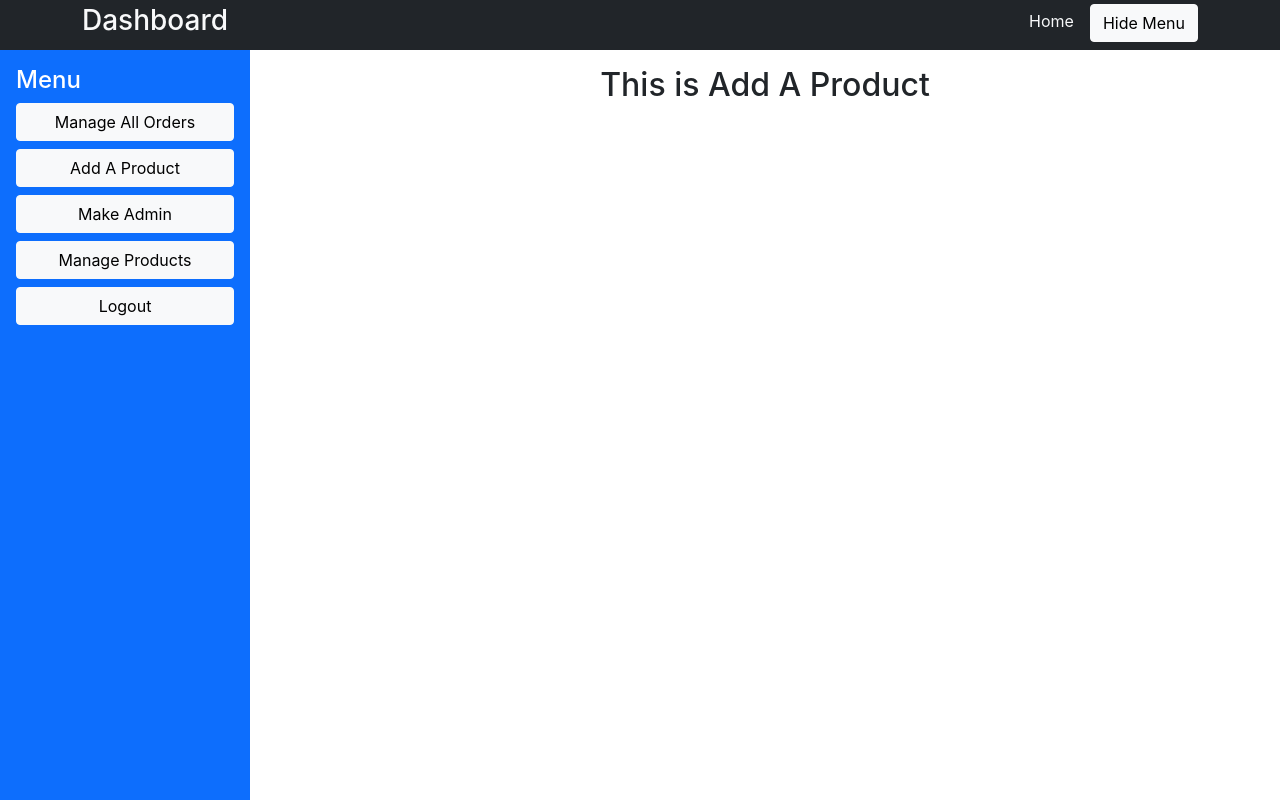
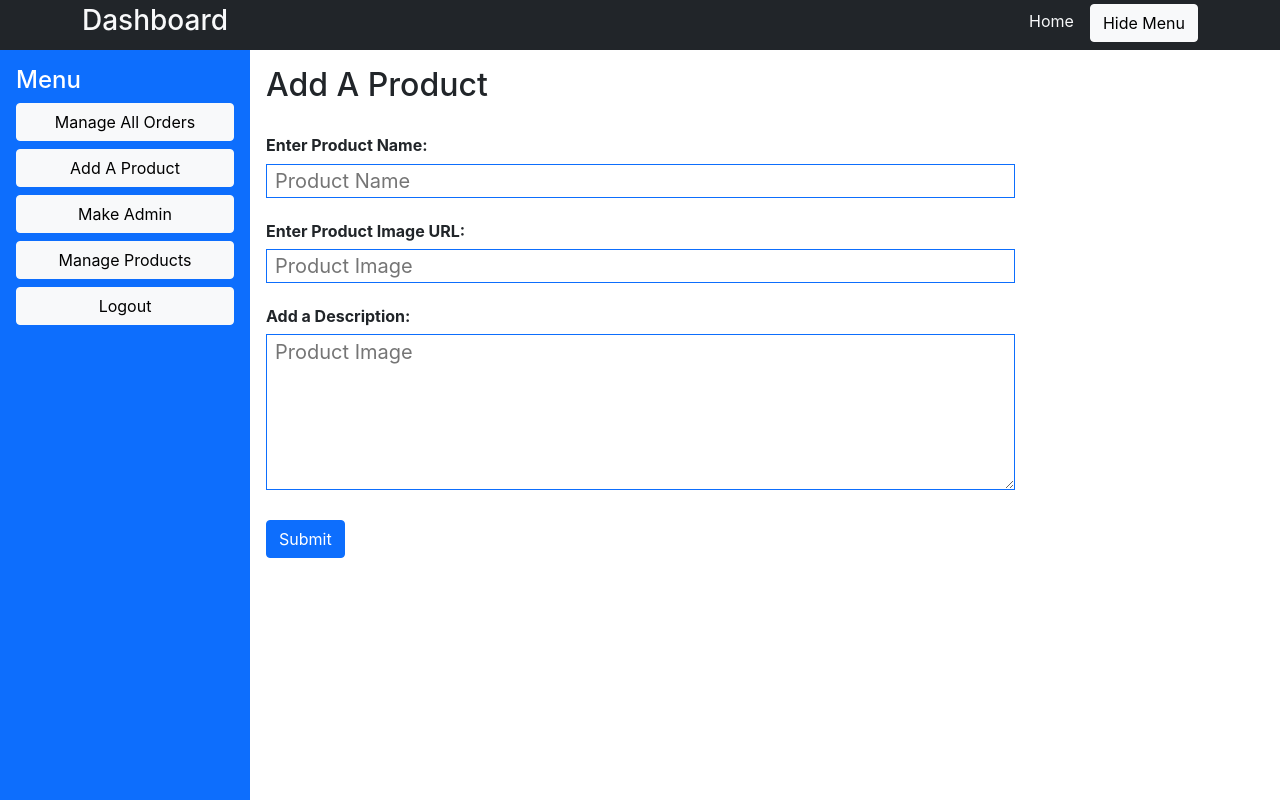
Before and after one commit to tr-folio/golden-bicycle-client-side, a React (Create React App) app: page /dashboard/addAProduct in a window 1280 px wide. Built offline with nearby package versions, Linux system fonts and the light colour scheme; no server answers; sample sign-in values are in the browser's storage.

Commit message:
new product data send to addAProduct API successful

```diff
--- a/src/Pages/DashBoard/AdminDashboard/AddAProduct/AddAProduct.js
+++ b/src/Pages/DashBoard/AdminDashboard/AddAProduct/AddAProduct.js
@@ -1,9 +1,63 @@
 import React from 'react';
+import { Button } from 'react-bootstrap';
 
 const AddAProduct = () => {
+    const productData = {
+        productName: '',
+        description: '',
+        img: ''
+    }
+
+    const handleInputField = (event) => {
+        const field = event.target.name;
+        const value = event.target.value;
+        productData[field] = value;
+    }
+
+    const handleAddAProduct = (event) => {
+        event.preventDefault();
+        // console.log(productData);
+        fetch('http://localhost:5000/addAProduct', {
+            method: 'POST',
+            headers: {
+                'content-type': 'application/json'
+            },
+            body: JSON.stringify(productData)
+        })
+        .then(res => res.json())
+        .then((data) => {
+            // console.log(data);
+            if (data.acknowledged) {
+                window.alert('product added successfully');
+                window.location.reload();
+            }
+        })
+    }
+
     return (
         <div>
-            <h2>This is Add A Product</h2>
+            <h2 className="text-start">Add A Product</h2>
+            <br/>
+            <form onSubmit={handleAddAProduct}>
+                <h6 className="text-start fw-bold">Enter Product Name:</h6>
+                <div className="text-start">
+                    <input onBlur={handleInputField} type="text" name="productName" placeholder="Product Name" className="w-75 px-2 fs-5 border border-primary"/>
+                </div>
+                <br/>
+                <h6 className="text-start fw-bold">Enter Product Image URL:</h6>
+                <div className="text-start">
+                    <input onBlur={handleInputField} type="text" name="img" placeholder="Product Image" className="w-75 px-2 fs-5 border border-primary"/>
+                </div>
+                <br/>
+                <h6 className="text-start fw-bold">Add a Description:</h6>
+                <div className="text-start">
+                    <textarea onBlur={handleInputField} cols="50" rows="5" name="description" placeholder="Product Image" className="w-75 px-2 fs-5 border border-primary"/>
+                </div>
+                <br/>
+                <div className="text-start">
+                    <Button variant="primary" type="submit">Submit</Button>
+                </div>
+            </form>
         </div>
     );
 };
```
